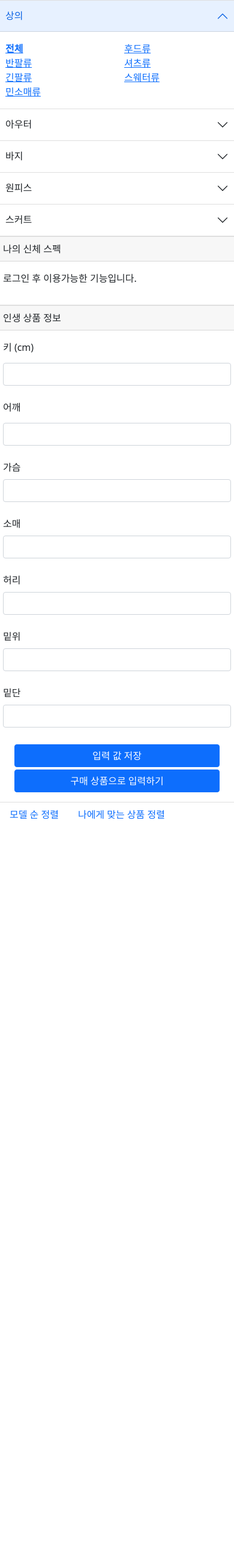
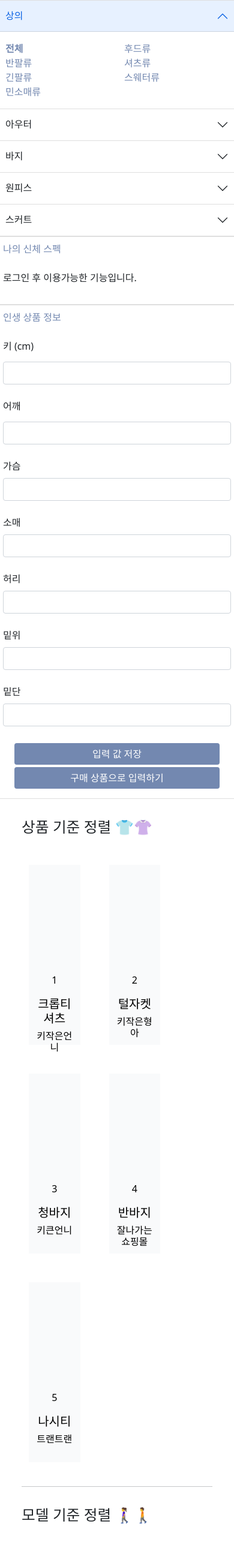
Before and after one commit to chajuhui123/for-me-shopping-project, a Django app: page / in a window 390 px wide. Shown: the whole page at 60% size. Before the commit the page ends 1366 px from the top, so only its background shows below. Run offline with Django 3.2, Linux system fonts and the light colour scheme; data comes from the database, SQL or seed files in the repository; both versions use the stored data as it was after the commit.

Commit message:
fix : Add main.html

```diff
--- a/forMeShoppingProject/mainApp/templates/base.html
+++ b/forMeShoppingProject/mainApp/templates/base.html
@@ -8,6 +8,7 @@
     <title>Document</title>
     <link href="https://cdn.jsdelivr.net/npm/bootstrap@5.0.2/dist/css/bootstrap.min.css" rel="stylesheet" integrity="sha384-EVSTQN3/azprG1Anm3QDgpJLIm9Nao0Yz1ztcQTwFspd3yD65VohhpuuCOmLASjC" crossorigin="anonymous">
     <link rel="stylesheet" href="{% static 'css/style.css' %}" />
+    <link rel="text/javascript" href="{% static 'js/main.js' %}" />
 </head>
 <body>
 
--- a/forMeShoppingProject/mainApp/templates/main.html
+++ b/forMeShoppingProject/mainApp/templates/main.html
@@ -1,14 +1,17 @@
+
 {% extends 'base.html' %} <!-- base.html 템플릿을 상속받아 사용 -->
     {% block content %}
     <!-- main.html 의 콘텐츠 시작 -->
 
-    <div class = "row" >
+    <div class = "row">
+
         <!-- 상품 카테고리  -->
         <div class = "col-md-2 px-0">
+
             <div class="accordion" id="accordionExample">
                 <!-- 아코디언 상의 메뉴 -->
-                <div class="accordion-item">
-                  <h2 class="accordion-header" id="headingOne">
+                <div class="accordion-item ">
+                  <h2 class="accordion-header" id="headingOne" >
                     <button class="accordion-button" type="button" data-bs-toggle="collapse" data-bs-target="#collapseOne" aria-expanded="true" aria-controls="collapseOne">
                         상의
                     </button>
@@ -185,17 +188,30 @@
         </div>
 
         <!-- 쇼핑몰 정렬 및 쇼핑몰 띄우는 구역 -->
-        <div class = "col-md-8" >
-            <ul class="nav">
-                <li class="nav-item">
-                  <a class="nav-link active" aria-current="page" href="#">모델 순 정렬</a>
-                </li>
-                <li class="nav-item">
-                  <a class="nav-link" href="#">나에게 맞는 상품 정렬</a>
-                </li>
-            </ul>
+        <div class = "col-md-8 px-5 py-3">
+            <!-- 나의 인생 아이템 수치와 비슷한 상품 정렬 -->
+            <h2 class = "py-3">상품 기준 정렬 👕👚</h2>
 
-        </div>
+            <div class = "row text-center">
+              {% for i in posts %} <!-- 12개씩 보내지는 posts 로 바꿔줌 -->
+                  <div class = "col-3 mx-4 my-4 item-div">
+                    <div style = "height: 60%;">
+                      <!-- 이미지 첨부 -->
+                    </div>
+                    <div style = "height: 40%;">
+                      <p>{{i.id}}</p>
+                      <h5>{{i.name}}</h5> <!--아이템 이름-->
+                      <h6>{{i.shop_name}}</h6> <!-- 쇼핑몰 이름 -->
+                      <!-- 상품 가격 -->
+                    </div>
+                  </div>
+              {% endfor %}
+            </div>
+            <hr>
+            <h2 class = "py-3">모델 기준 정렬 🚶‍♀️🚶</h2>
+
+
+        </div> <!-- 쇼핑몰 정렬 및 쇼핑몰 띄우는 구역 끝 -->
     </div>
 
     <!-- main.html 의 콘텐츠 끝 -->
--- a/forMeShoppingProject/mainApp/views.py
+++ b/forMeShoppingProject/mainApp/views.py
@@ -1,5 +1,15 @@
 from django.shortcuts import render
+from .models import Item
+from django.core.paginator import Paginator
 
-# main.html을 띄우는 함수
+# main.html을 띄우는 함수, item 목록을 pagination 해서 보여줌
 def main(request):
-    return render(request, 'main.html')
+    items = Item.objects.all()
+    paginator = Paginator(items, 12) # 매개 변수 2가지 (어떤 것을, 몇개 씩 쪼개서 보여줄지)
+    page = request.GET.get('page') # get 방식으로 유저가 전달한 해당 페이지 저장
+    posts = paginator.get_page(page) # 전달해준 페이지의 12개 글을 posts 변수에 저장
+    context = {
+        'items' : items,
+        'posts' : posts
+    }
+    return render(request, 'main.html', context)
--- a/forMeShoppingProject/static/css/style.css
+++ b/forMeShoppingProject/static/css/style.css
@@ -1,4 +1,66 @@
-.text-green {
-    color: green;
+.represent-color{
+    background-color: white;
+    color : #7388B0;
+    border-style: none;
+}
+
+.represent-color:hover{
+    background-color: white;
+    color : #617496;
+    border-style: none;
+}
+
+.represent-color-btn{
+    background-color: #7388B0;
+    color : white;
+    border-style: none;
+}
+
+.represent-color-btn:hover{
+    background-color: #617496;
+    color : white;
+    border-style: none;
+}
+
+a {
+    color : #7388B0;
     text-decoration: none;
 }
+
+a:hover{
+    color : #617496;
+    text-decoration: none;
+}
+
+.item-div{
+    background-color: #e8ebf048;
+    color : black;
+    height: 300px;
+}
+
+.item-div:hover{
+    background-color: #e8ebf0a2;
+    color : black;
+    height: 300px;
+}
+
+/* 아코디언 */
+
+*{  margin: 0; padding: 0; }
+ul{list-style: none;}
+.accordion-box{
+  width: 100%; max-width: 600px;
+  margin:  0 auto;
+}
+p.title{
+  width: 100%;
+  line-height: 60px;
+  background: #000;
+  color: #fff;
+  box-sizing: border-box;
+  padding: 0 10px;
+}
+.con{
+  padding: 20px;
+  display:none;
+}
--- /dev/null
+++ b/forMeShoppingProject/static/js/main.js
@@ -0,0 +1,3 @@
+$("p.title").on('click',function(){
+    $(this).next(".con").slideToggle(100);
+  });
```
Also changed, not shown: forMeShoppingProject/mainApp/static/css/style.css (+12 -0 lines), forMeShoppingProject/db.sqlite3.
